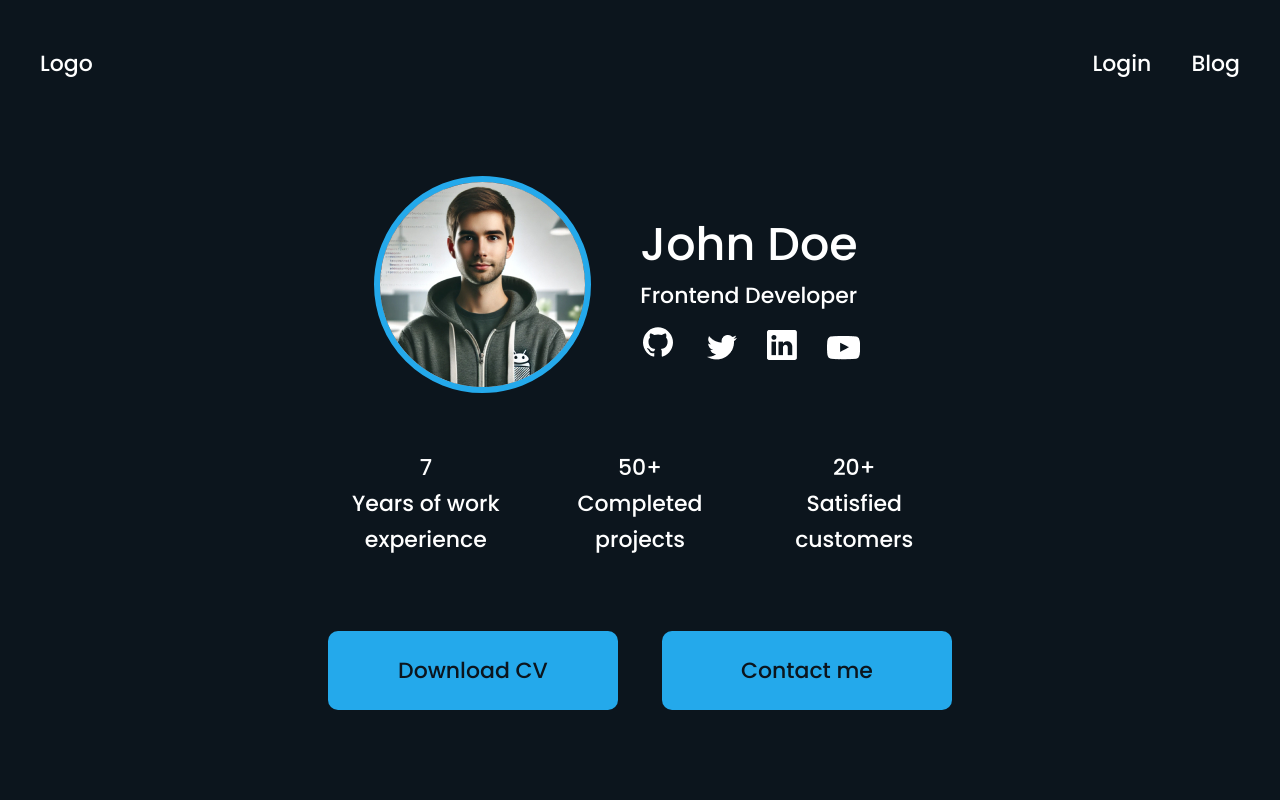
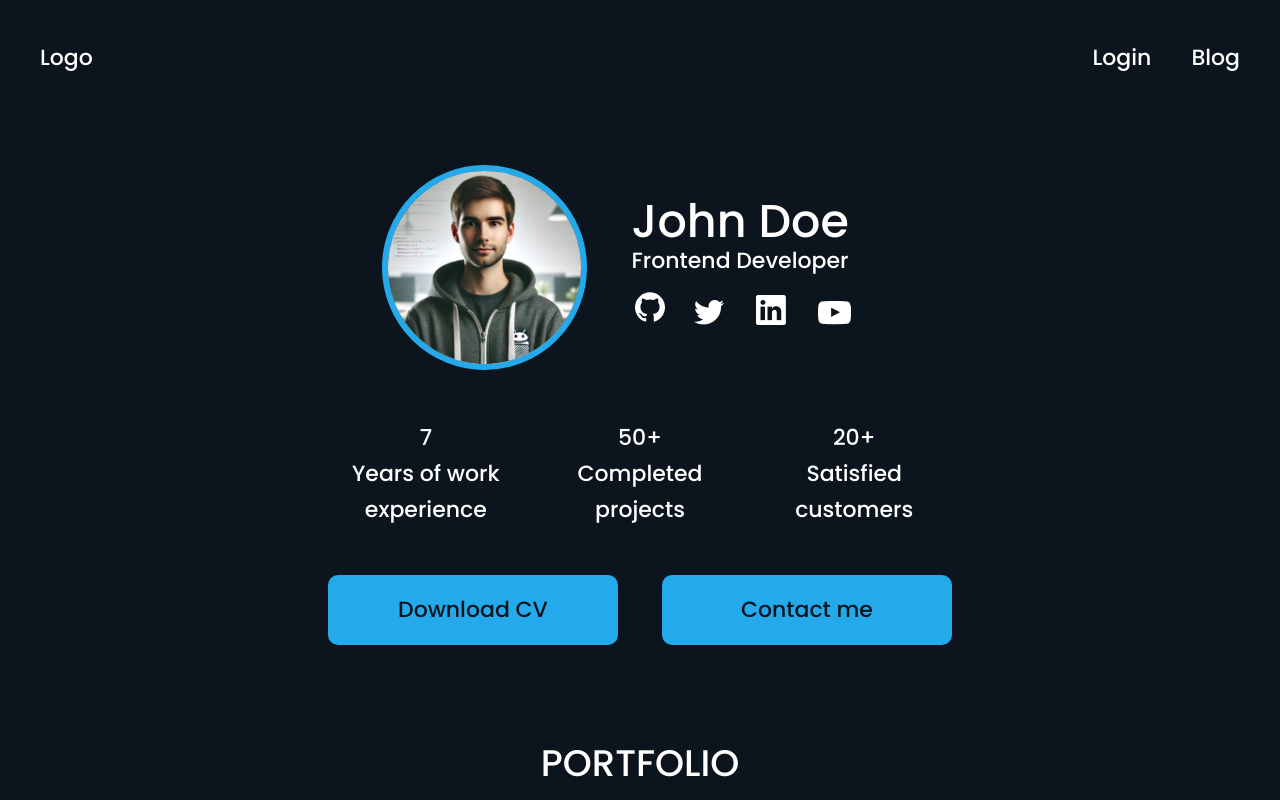
Before and after one commit to gelionix/homework-6, a plain HTML site: page index.html in a window 1280 px wide. Shown: the top 800 px of the page. Drawn offline with Linux system fonts and the light colour scheme.

Commit message:
error correction

```diff
--- a/css/recet.css
+++ b/css/recet.css
@@ -23,7 +23,7 @@ time, mark, audio, video {
 	/* vertical-align: baseline; */
 }
 body {
-	/* line-height: 1; */
+	line-height: 1;
 }
 ol, ul {
 	list-style: none;
--- a/css/styles.css
+++ b/css/styles.css
@@ -56,22 +56,31 @@ body{
 } */
 
 .hero{
-
+    padding: 50px 0;
+}
+.hero-title{
+    text-align: center;
+    font-size: 0;
 }
 
-.hero-title{
-    text-align: center;
-    padding: 50px 0 25px;
+.hero-title-foto{
+    border: 6px solid #24A9EB;
+    border-radius: 50%;
+    width: 205px;
+    height: 205px;
+    overflow: hidden;
 }
 
 .hero-title-foto-1{
-    border: 6px solid #24A9EB;
-    border-radius: 110px;
+    width: 100%;
+    height: 100%;
+    object-fit: cover;
 }
 
 .hero-title-info{
     margin: 0 45px 0;
     text-align: left;
+    font-size: 22px;
 }
 
 .hero-title-name{
@@ -84,10 +93,18 @@ body{
 }
 
 .hero-title-social{
-    margin: 12px 0 0;
+    margin-top: 12px;
+    font-size: 0;
 }
+
 .hero-title-social>a:not(:first-child){
     margin-left: 26px;
+}
+
+.hero-title-social>a{
+    display: inline-block;
+    width: 36px;
+    height: 36px;
 }
 
 .hero-title-info, .hero-title-foto{
@@ -98,7 +115,7 @@ body{
 .hero-description{
     text-align: center;
     line-height: 36px;
-    padding: 25px 0 25px;
+    margin-top: 50px;
 }
 
 .hero-description-years, .hero-description-projects, .hero-description-customers{
@@ -112,7 +129,7 @@ body{
 
 .hero-button{
     text-align: center;
-    padding: 71px 0 73px;
+    margin-top: 47px;
 }
 
 .hero-download{
@@ -130,10 +147,11 @@ body{
     text-decoration: none;
     margin: 0 20px 0;
     font-size: 22px;
+    display: inline-block;
 }
 
 .portfolio{
-    padding: 50px 0 70px;
+    padding: 50px 0 100px;
 }
 
 .portfolio-title{
@@ -164,19 +182,16 @@ body{
     background-color: #24A9EB;
     color: #0C151D;
     text-align: center;
-    padding: 40px 0 40px;
-}
-
-.about-title{
-    padding: 0 0 30px;
+    padding: 40px 0;
 }
 
 .about-description{
     font-size: 22px;
+    margin-top: 30px;
 }
 
 .footer{
     text-align: center;
-    padding: 50px 0 51px;
+    padding: 50px 0;
     font-size: 22px;
 }
```
